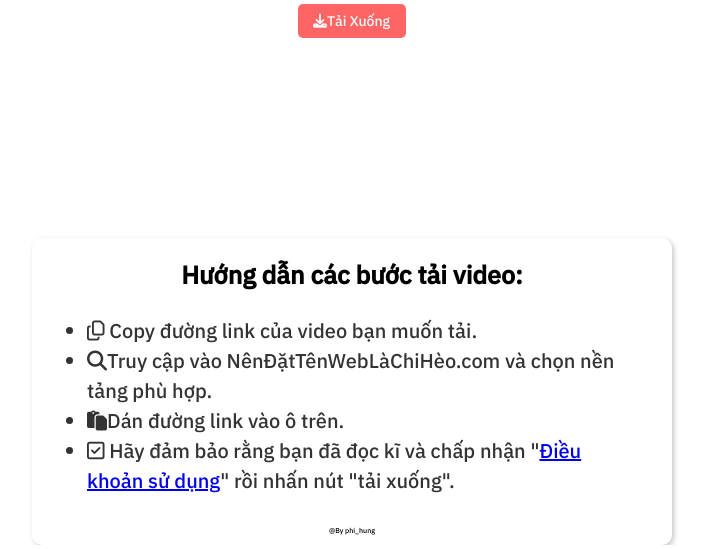
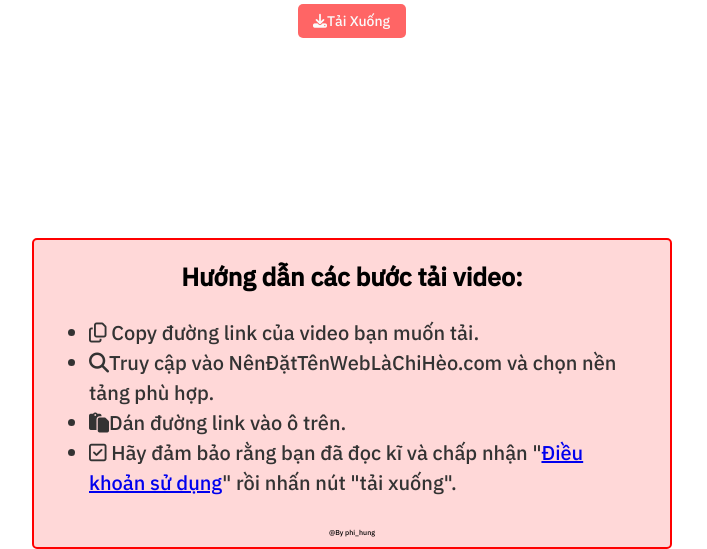
Before and after one commit to phiHero/Dawnloader, a Flask app: page / in a window 1280 px wide. Shown: the part 306-855 px from the top of the page, without its empty margins (288-995 px from the left). Run offline with Flask 2, Linux system fonts and the light colour scheme; some libraries are stand-ins or nearby versions.

Commit message:
update for mobile 0.2

```diff
--- a/static/Dl.js
+++ b/static/Dl.js
@@ -6,7 +6,7 @@ Dbutton.disabled = true;
 Dbutton.onclick = () => {
   setTimeout(function () {
     inputBox.value = "";
-  }, 2000);
+  }, 1000);
 };
 
 inputBox.onkeydown = () => {
--- a/static/multi.css
+++ b/static/multi.css
@@ -80,8 +80,7 @@ main .instruction {
   margin-right: auto;
   background-color: white;
   padding: 20px 35px 10px;
-  border-radius: 10px;
-  box-shadow: 2px 2px 5px #c7c7c7;
+  border-radius: 5px;
 }
 main .instruction h3 {
   text-align: center;
@@ -101,8 +100,6 @@ main .instruction p {
 
 @media screen and (max-width: 600px) {
   main .instruction {
-    margin-top: 50px;
-    border-radius: 5px;
     padding: 20px 30px;
     width: 80%;
   }
--- a/static/ytDl.css
+++ b/static/ytDl.css
@@ -5,9 +5,12 @@
 .downloader button {
   background-color: red;
 }
+main .instruction {
+  background: rgb(255, 216, 216);
+  border: 2px solid red;
+}
 @media screen and (max-width: 600px) {
   main .instruction {
-    background: rgb(255, 216, 216);
-    border: 2px solid red;
+    margin-top: 50px;
   }
 }
```
Also changed, not shown: static/fbDl.css (+5 -2 lines).
